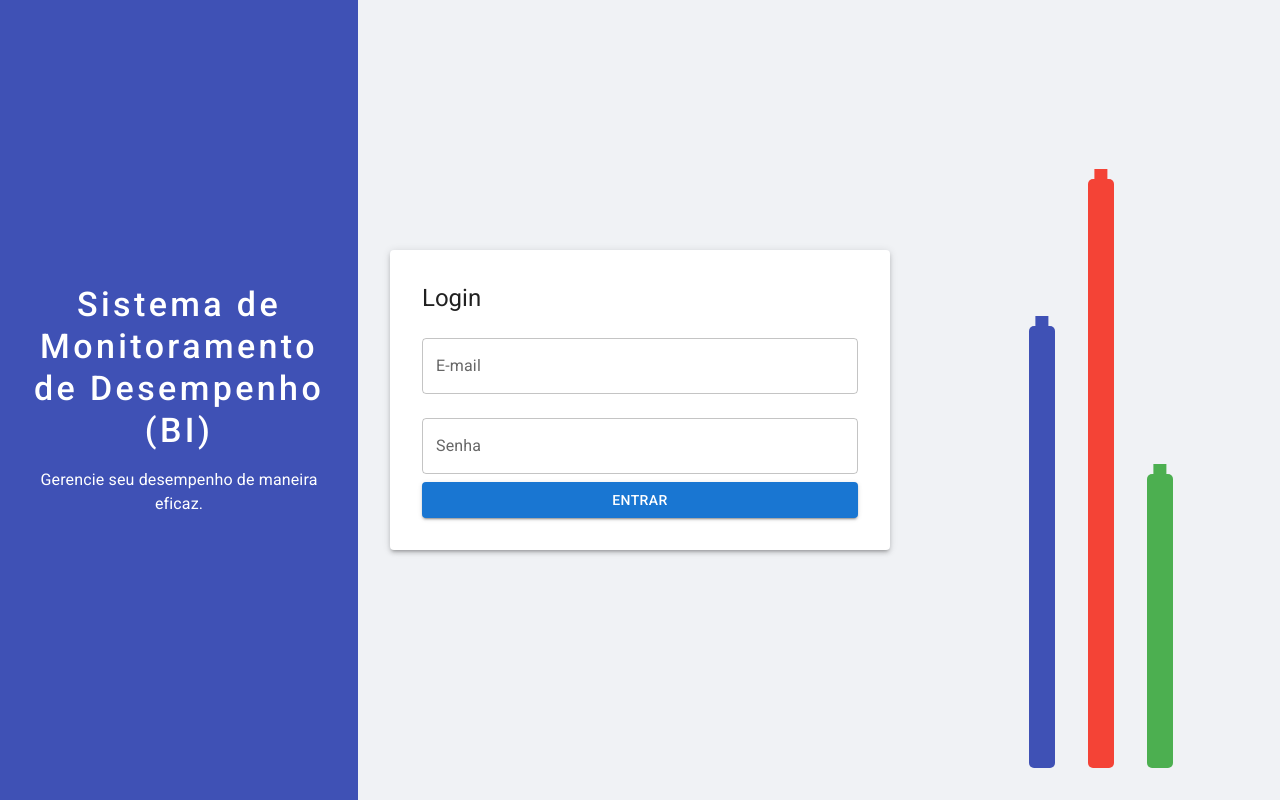
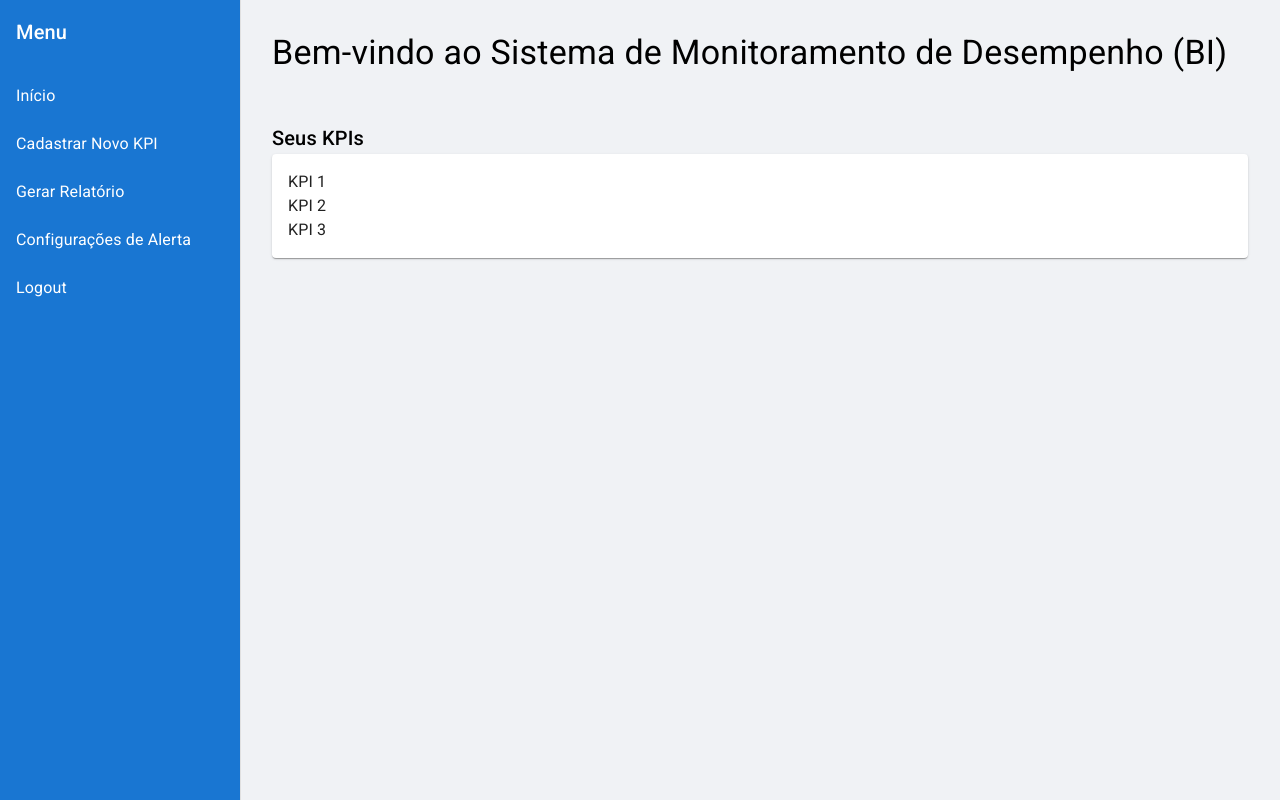
Before and after one commit to hugoleao02/monitoramento-desempenho-app, a React (Create React App) app: page /home in a window 1280 px wide. Built offline with nearby package versions, Linux system fonts and the light colour scheme; sample sign-in values are in the browser's storage.

Commit message:
criacao da tela home temporaria

```diff
--- /dev/null
+++ b/src/components/Sidebar.tsx
@@ -0,0 +1,43 @@
+// src/components/Sidebar.tsx
+import React from 'react';
+import { Box, Drawer, List, ListItem, ListItemText, Typography } from '@mui/material';
+import { Link } from 'react-router-dom';
+
+interface SidebarProps {
+  onLogout: () => void;
+}
+
+const Sidebar: React.FC<SidebarProps> = ({ onLogout }) => {
+  const menuItems = [
+    { text: 'Início', path: '/home' },
+    { text: 'Cadastrar Novo KPI', path: '/kpi-register' },
+    { text: 'Gerar Relatório', path: '/generate-report' },
+    { text: 'Configurações de Alerta', path: '/alert-settings' },
+    { text: 'Logout', path: '', onClick: onLogout }, // Adiciona o item de Logout
+  ];
+
+  return (
+    <Drawer variant="permanent" sx={{ width: 240, flexShrink: 0 }}>
+      <Box sx={{ width: 240, height: '100%', backgroundColor: '#1976d2', color: 'white' }}>
+        <Typography variant="h6" sx={{ padding: 2 }}>
+          Menu
+        </Typography>
+        <List>
+          {menuItems.map((item) => (
+            <ListItem
+              key={item.text}
+              component={item.onClick ? 'div' : Link}
+              to={item.path}
+              onClick={item.onClick}
+              sx={{ cursor: 'pointer'  }}
+            >
+              <ListItemText primary={item.text} sx={{ color: 'white' }} />
+            </ListItem>
+          ))}
+        </List>
+      </Box>
+    </Drawer>
+  );
+};
+
+export default Sidebar;
--- a/src/components/auth/Login.tsx
+++ b/src/components/auth/Login.tsx
@@ -5,14 +5,14 @@ import LoginForm from './LoginForm';
 import LoginSnackbar from './LoginSnackbar';
 import { createTheme, ThemeProvider } from '@mui/material/styles';
 import Grafico from './Grafico';
+import { useNavigate } from 'react-router-dom'; // Importa o useNavigate
 
-// Tema personalizado com a fonte Roboto
 const theme = createTheme({
   typography: {
     fontFamily: '"Roboto", "Helvetica", "Arial", sans-serif',
     h4: {
       fontWeight: 500,
-      letterSpacing: '0.1em', // Adiciona espaçamento entre letras para um look moderno
+      letterSpacing: '0.1em',
     },
     body1: {
       fontWeight: 400,
@@ -29,6 +29,12 @@ const Login: React.FC = () => {
     setOpenSnackbar(false);
   };
 
+  const navigate = useNavigate(); // Inicializa o useNavigate
+
+  const handleLoginSuccess = () => {
+    navigate('/home'); // Redireciona para a tela home após login bem-sucedido
+  };
+
   return (
     <ThemeProvider theme={theme}>
       <Box
@@ -38,7 +44,6 @@ const Login: React.FC = () => {
           backgroundColor: '#f0f2f5',
         }}
       >
-        {/* Seção de Texto */}
         <Box
           sx={{
             flex: 1,
@@ -73,6 +78,7 @@ const Login: React.FC = () => {
             setOpenSnackbar={setOpenSnackbar}
             setSnackbarMessage={setSnackbarMessage}
             setSnackbarSeverity={setSnackbarSeverity}
+            onLoginSuccess={handleLoginSuccess}
           />
         </Box>
 
@@ -86,7 +92,7 @@ const Login: React.FC = () => {
             padding: 4,
           }}
         >
-         <Grafico />
+          <Grafico />
         </Box>
 
         <LoginSnackbar
--- a/src/components/auth/LoginForm.tsx
+++ b/src/components/auth/LoginForm.tsx
@@ -9,9 +9,15 @@ interface LoginFormProps {
   setOpenSnackbar: (open: boolean) => void;
   setSnackbarMessage: (message: string) => void;
   setSnackbarSeverity: (severity: 'success' | 'error') => void;
+  onLoginSuccess: () => void;
 }
 
-const LoginForm: React.FC<LoginFormProps> = ({ setOpenSnackbar, setSnackbarMessage, setSnackbarSeverity }) => {
+const LoginForm: React.FC<LoginFormProps> = ({
+  setOpenSnackbar,
+  setSnackbarMessage,
+  setSnackbarSeverity,
+  onLoginSuccess,
+}) => {
   const formik = useFormik({
     initialValues: {
       email: '',
@@ -22,9 +28,9 @@ const LoginForm: React.FC<LoginFormProps> = ({ setOpenSnackbar, setSnackbarMessa
       setSubmitting(true);
       try {
         const response = await AuthService.login(values);
-        console.log('Login bem-sucedido:', response);
-        setSnackbarMessage('Login realizado com sucesso!');
+        localStorage.setItem('token', response.token);
         setSnackbarSeverity('success');
+        onLoginSuccess();
       } catch (error) {
         setErrors({ password: 'E-mail ou senha incorretos' });
         setSnackbarMessage('E-mail ou senha incorretos');
@@ -36,7 +42,7 @@ const LoginForm: React.FC<LoginFormProps> = ({ setOpenSnackbar, setSnackbarMessa
   });
 
   return (
-    <Paper elevation={3} sx={{ padding: 4, width: '500px' }}>
+    <Paper elevation={3} sx={{ padding: 4, width: '400px' }}>
       <Typography variant="h5" component="h2" gutterBottom>
         Login
       </Typography>
--- /dev/null
+++ b/src/pages/home/HomePage.tsx
@@ -0,0 +1,38 @@
+// src/pages/home/HomePage.tsx
+import React from 'react';
+import { Box, Typography, Button, Grid, Paper } from '@mui/material';
+import { useNavigate } from 'react-router-dom';
+import Sidebar from '../../components/Sidebar';
+
+const HomePage: React.FC = () => {
+  const navigate = useNavigate();
+
+  const handleLogout = () => {
+    localStorage.removeItem('token');
+    navigate('/login');
+  };
+
+  return (
+    <Box sx={{ display: 'flex' }}>
+      <Sidebar onLogout={handleLogout} /> {/* Passa a função de logout */}
+      <Box sx={{ padding: 4, flexGrow: 1, backgroundColor: '#f0f2f5', height: '100vh' }}>
+        <Typography variant="h4" component="h1" gutterBottom>
+          Bem-vindo ao Sistema de Monitoramento de Desempenho (BI)
+        </Typography>
+
+        <Grid container spacing={4} sx={{ marginTop: 2 }}>
+          <Grid item xs={12}>
+            <Typography variant="h6">Seus KPIs</Typography>
+            <Paper sx={{ padding: 2 }}>
+              <Typography variant="body1">KPI 1</Typography>
+              <Typography variant="body1">KPI 2</Typography>
+              <Typography variant="body1">KPI 3</Typography>
+            </Paper>
+          </Grid>
+        </Grid>
+      </Box>
+    </Box>
+  );
+};
+
+export default HomePage;
--- a/src/routes/routes.tsx
+++ b/src/routes/routes.tsx
@@ -1,13 +1,25 @@
 import React from 'react';
-import { BrowserRouter as Router, Route, Routes } from 'react-router-dom';
+import { BrowserRouter as Router, Route, Routes, Navigate } from 'react-router-dom';
 import LoginPage from '../pages/LoginPage/LoginPage';
+import HomePage from '../pages/home/HomePage';
 
 const AppRoutes: React.FC = () => {
+  const token = localStorage.getItem('token');
+
+console.log('Token encontrado:', token);
+
   return (
     <Router>
       <Routes>
         <Route path="/login" element={<LoginPage />} />
-        <Route path="*" element={<LoginPage />} />
+        <Route
+          path="/home"
+          element={token ? <HomePage /> : <Navigate to="/login" />}
+        />
+         <Route
+          path="*"
+          element={token ? <Navigate to="/home" /> : <Navigate to="/login" />}
+        />
       </Routes>
     </Router>
   );
```
